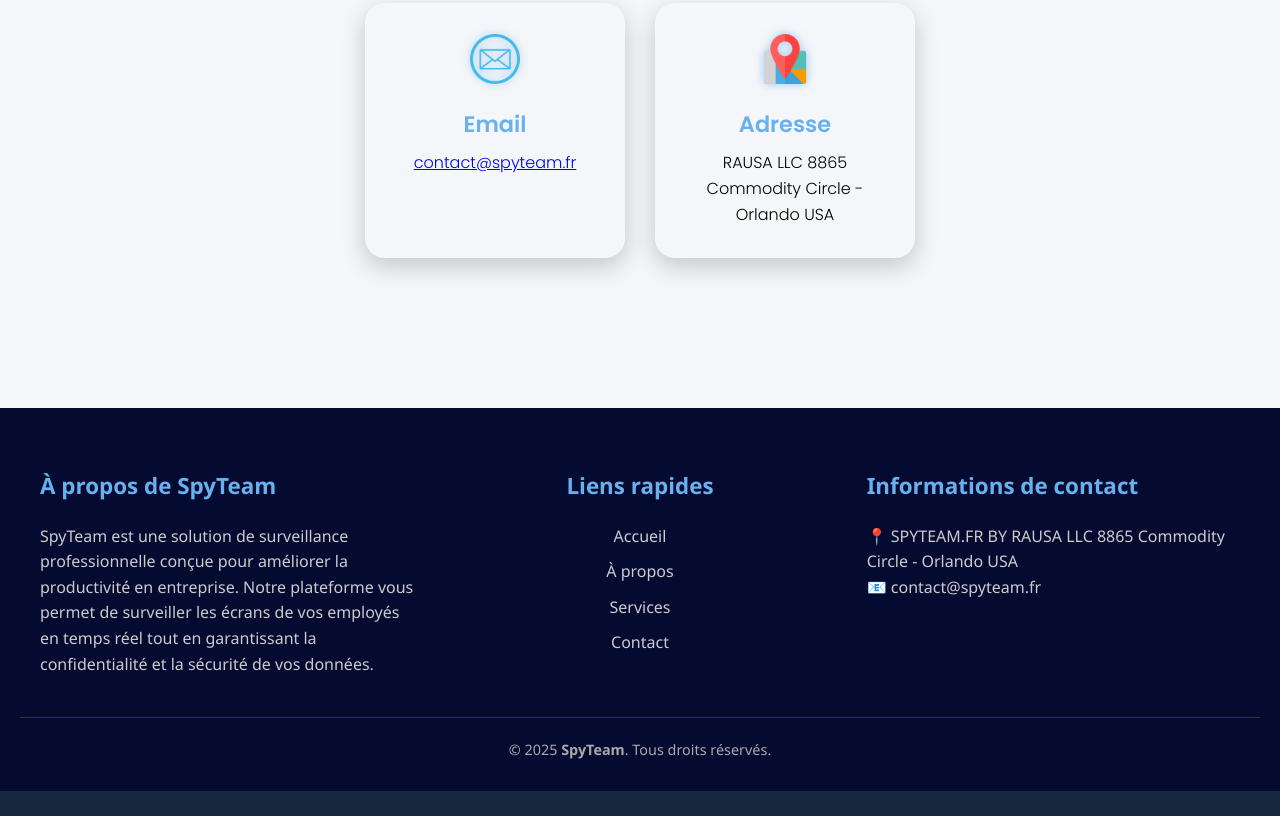
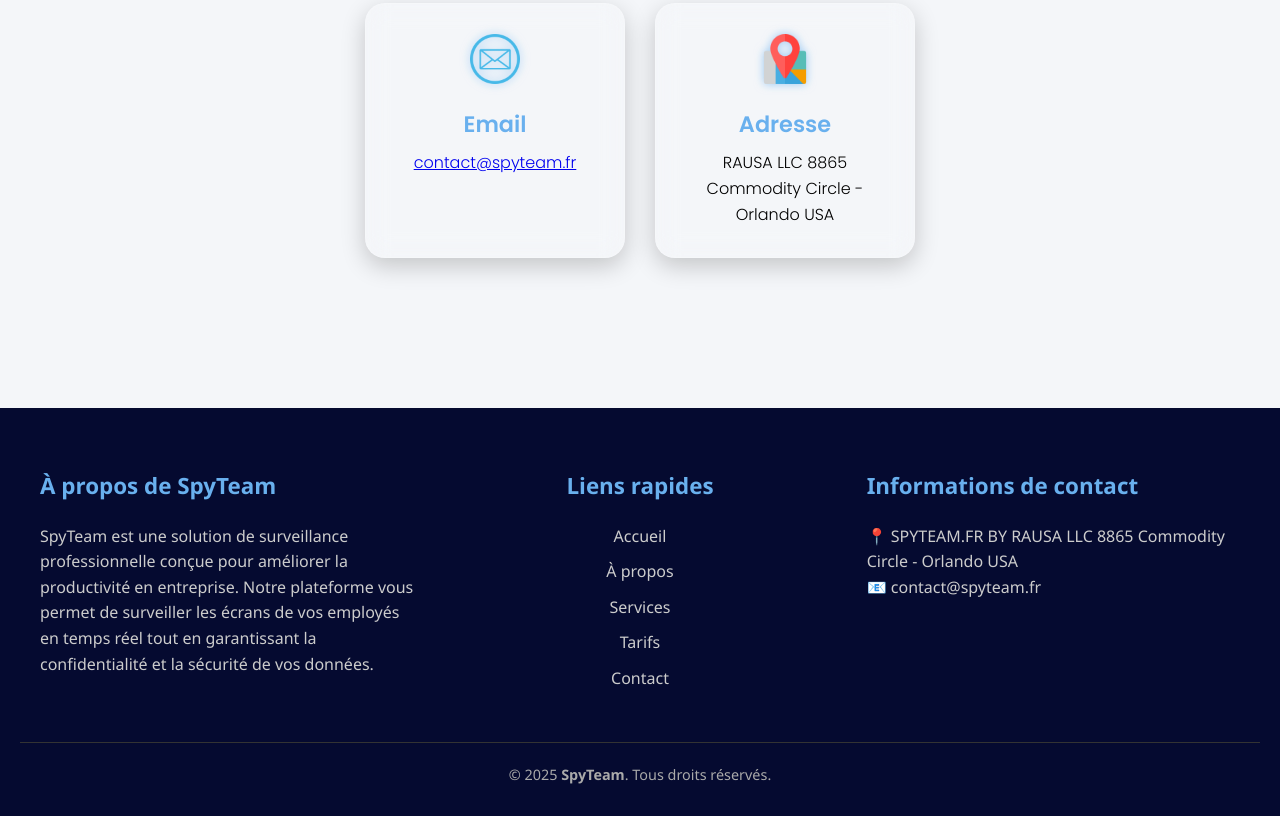
Before and after one commit to Nampiana/spyteam_site_vitrine, a plain HTML site: page index.html in a window 1280 px wide. Shown: the part 5862-6678 px from the top of the page. Before the commit the page ends 6653 px from the top, so only its background shows below. Drawn offline with nearby package versions, Linux system fonts and the light colour scheme.

Commit message:
modif footer

```diff
--- a/index.html
+++ b/index.html
@@ -459,6 +459,7 @@
             <li><a href="#accueil">Accueil</a></li>
             <li><a href="#apropos">À propos</a></li>
             <li><a href="#services">Services</a></li>
+            <li><a href="#tarifs">Tarifs</a></li>
             <li><a href="#contact">Contact</a></li>
           </ul>
         </div>
```
